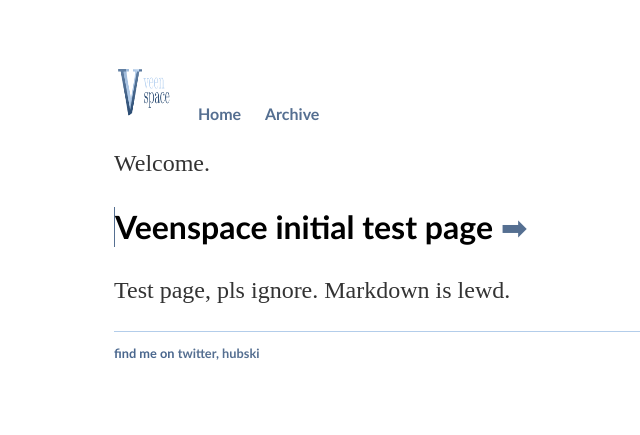
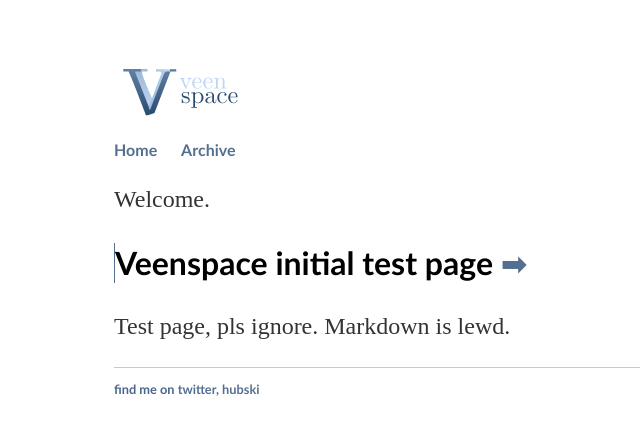
Before and after one commit to vdveen/vdveen.github.io, a Jekyll site: the page built from index.html, in a window 1280 px wide. Shown: the top 435 px of the page, without its empty margins (142-782 px from the left). Built offline with Jekyll 4.4.1, drawn with Linux system fonts in a browser that asks for light colours.

Commit message:
image test 1

```diff
--- a/_layouts/default.html
+++ b/_layouts/default.html
@@ -6,9 +6,11 @@
 			<link rel="stylesheet" type="text/css" href="/css/main.css">
 		</head>
 		<body>
+			<imgs>
+			<img src="/assets/veenspace60px.png" style="width:134px;height:60px;">
+			</imgs>
 			<nav>
 	    		<ul>
-					<li><img src="/assets/veenspace60px.png" style="width:60px;height:60px;">
 	        		<li><a href="/">Home</a></li>
 		        	<li><a href="/posts">Archive</a></li>
 	    		</ul>
--- a/css/main.css
+++ b/css/main.css
@@ -51,3 +51,9 @@ ul.posts {
 ul.posts li {
     list-style: none;
 }
+
+imgs {
+    display: block
+    margin-left: auto;
+    margin-right: auto;
+}
```
